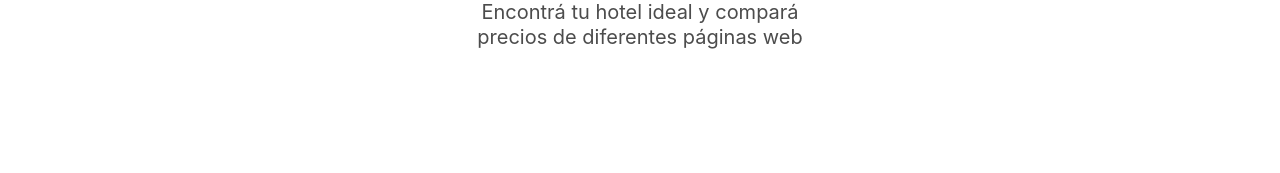
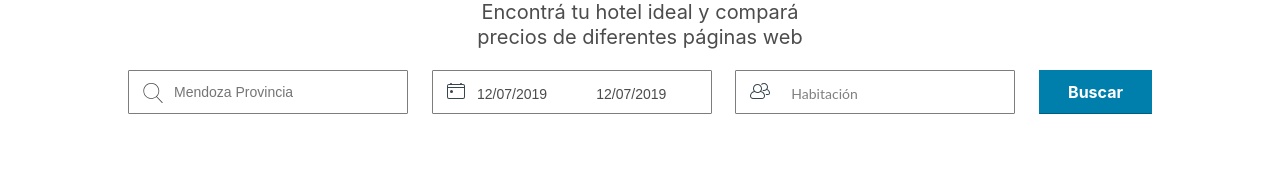
Before and after one commit to stormwings/react_booking, a React (Create React App) app: page / in a window 1280 px wide. Shown: the part 393-566 px from the top of the page. Built offline with nearby package versions, Linux system fonts and the light colour scheme.

Commit message:
input search component, new libraries and components

```diff
--- a/package.json
+++ b/package.json
@@ -7,8 +7,10 @@
     "@testing-library/react": "^9.3.2",
     "@testing-library/user-event": "^7.1.2",
     "react": "^16.12.0",
+    "react-datepicker": "^2.10.1",
     "react-dom": "^16.12.0",
     "react-scripts": "3.3.0",
+    "react-select": "^3.0.8",
     "react-slick": "^0.25.2"
   },
   "scripts": {
--- a/src/App.jsx
+++ b/src/App.jsx
@@ -10,19 +10,19 @@ import DestinationsPanel from "./components/smart/Destinations/Destinations";
 import FooterPanel from "./components/smart/Footer/Footer";
 import Suggestions from "./components/smart/Suggestions/Suggestions";
 
-import { brandUrl } from "./helpers/constants";
-import { signInUrl } from "./helpers/constants";
 import { currencies } from "./assets/json/currency.json";
 import { magazines } from "./assets/json/magazines.json";
 import { suggestions } from "./assets/json/suggestions.json";
 import { destinations } from "./assets/json/destinations.json";
+
+import { brandUrl, signInUrl, searchUrl } from "./helpers/constants";
 import { landingQuestion, guideTexts, heroText } from "./helpers/copys";
 
 export default function App() {
   return (
     <div className="App">
       <HeaderPanel signInUrl={signInUrl} currencies={currencies} />
-      <HeroPanel logo={brandUrl} subtitle={heroText} />
+      <HeroPanel logo={brandUrl} subtitle={heroText} searchUrl={searchUrl} />
       <QuestionPanel textObject={landingQuestion} />
       <MagazinePanel logo={brandUrl} magazines={magazines} />
       <Suggestions suggestionsList={suggestions} />
--- /dev/null
+++ b/src/assets/svg/SVGCalendar.jsx
@@ -0,0 +1,12 @@
+import React from "react";
+
+const SvgCalendar = props => (
+  <svg tabIndex={-1} width={18} height={16} {...props}>
+    <g className="prefix__svg-color--primary" fill="#37454D">
+      <path d="M16 1h-1a1 1 0 00-2 0H5a1 1 0 00-2 0H2a2 2 0 00-2 2v11a2 2 0 002 2h14a2 2 0 002-2V3a2 2 0 00-2-2zm1 13a1 1 0 01-1 1H2a1 1 0 01-1-1V5h16v9zm0-10H1V3c0-.552.45-1 1-1h14a1 1 0 011 1v1z" />
+      <circle cx={4.5} cy={8.5} r={1.5} />
+    </g>
+  </svg>
+);
+
+export default SvgCalendar;
--- /dev/null
+++ b/src/assets/svg/SVGPeople.jsx
@@ -0,0 +1,12 @@
+import React from "react";
+
+const SvgPeople = props => (
+  <svg tabIndex={-1} width={20} height={16} {...props}>
+    <g className="prefix__svg-color--primary" fill="#37454D">
+      <path d="M17.3 6.25c.45-.65.7-1.45.7-2.25 0-2.2-1.8-4-4-4-1.15 0-2.2.5-2.95 1.3.25.2.5.45.7.7.55-.65 1.35-1 2.25-1 1.65 0 3 1.35 3 3 0 .8-.3 1.5-.8 2-.55.6-1.35 1-2.2 1-.4 0-.8-.1-1.15-.25 0 .1-.05.15-.05.25-.05.2-.1.4-.2.6.2.1.4.2.55.3.25.05.55.1.85.1 1 0 1.9-.35 2.6-.95C18 7.3 19 8.55 19 10c0 .55-.45 1-1 1h-2.35c.1.3.2.65.25 1H18c1.1 0 2-.9 2-2 0-1.75-1.1-3.25-2.7-3.75z" />
+      <path d="M14.95 12.3c0-.05 0-.1-.05-.15v-.1c0-.1-.05-.2-.05-.3-.05-.1-.05-.25-.1-.35s-.1-.25-.15-.35c-.05-.15-.1-.25-.2-.4-.2-.4-.45-.75-.75-1.05l-.3-.3c-.2-.2-.4-.35-.65-.5-.45-.3-1-.5-1.55-.65.05-.1.15-.2.2-.3.15-.2.25-.4.3-.6.05-.05.05-.15.1-.2 0-.05.05-.05.05-.1 0-.1.05-.15.05-.25.05-.15.1-.35.1-.5V6c0-.15.05-.35.05-.5 0-.95-.3-1.85-.8-2.55-.2-.3-.45-.6-.75-.8C9.7 1.4 8.65 1 7.5 1 5 1 3 3 3 5.5c0 .25 0 .45.05.7.05.15.05.35.1.5 0 .1.05.15.05.25.05.1.1.2.15.35l.3.6c.05.1.15.2.2.3-.55.15-1.05.35-1.55.65-.25.15-.45.3-.65.5l-.3.3c-.55.6-1 1.35-1.2 2.15-.05.2-.1.45-.15.75V13c0 1.65 1.35 3 3 3h9c1.65 0 3-1.35 3-3v-.45c-.05-.1-.05-.2-.05-.25zM7.5 2c1.05 0 1.95.45 2.6 1.15.55.6.9 1.45.9 2.35 0 .2 0 .45-.05.65 0 .1-.05.2-.1.35-.1.35-.25.7-.45 1-.15.2-.3.35-.45.5-.15.15-.3.25-.45.4-.4.25-.85.45-1.3.55-.25.05-.5.05-.7.05-.95 0-1.8-.4-2.45-1C4.4 7.35 4 6.5 4 5.5 4 3.55 5.55 2 7.5 2zM12 15H3c-1.1 0-2-.9-2-2 0-2.1 1.65-3.85 3.7-4 .75.65 1.75 1 2.8 1 .15 0 .35 0 .5-.05.35-.05.7-.1 1-.25.45-.15.9-.4 1.3-.75 1.35.1 2.5.9 3.15 2 .2.3.3.65.4 1 .1.3.15.65.15 1 0 1.15-.9 2.05-2 2.05z" />
+    </g>
+  </svg>
+);
+
+export default SvgPeople;
--- /dev/null
+++ b/src/assets/svg/SVGSearch.jsx
@@ -0,0 +1,9 @@
+import React from "react";
+
+const SvgSearch = props => (
+  <svg viewBox="0 0 52.966 52.966" {...props}>
+    <path d="M51.704 51.273L36.845 35.82c3.79-3.801 6.138-9.041 6.138-14.82 0-11.58-9.42-21-21-21s-21 9.42-21 21 9.42 21 21 21c5.083 0 9.748-1.817 13.384-4.832l14.895 15.491a.998.998 0 001.414.028 1 1 0 00.028-1.414zM21.983 40c-10.477 0-19-8.523-19-19s8.523-19 19-19 19 8.523 19 19-8.524 19-19 19z" />
+  </svg>
+);
+
+export default SvgSearch;
--- /dev/null
+++ b/src/components/dumb/Input/Input.jsx
@@ -0,0 +1,96 @@
+import React, { useState } from "react";
+import DatePicker from "react-datepicker";
+import Select from "react-select";
+import "react-datepicker/dist/react-datepicker.css";
+import "./Input.scss";
+
+import SvgSearch from "./../../../assets/svg/SVGSearch";
+import SvgCalendar from "./../../../assets/svg/SVGCalendar";
+import SvgPeople from "./../../../assets/svg/SVGPeople";
+
+export default function Input(props) {
+  const { className, value, name, placeholder } = props;
+
+  return (
+    <div className={`input-wrapper ${className}`}>
+      <input
+        type={"text"}
+        value={value}
+        name={name}
+        className={"input text"}
+        placeholder={placeholder}
+      />
+      <button className="search-form__button" type="submit" tabIndex={-1}>
+        <SvgSearch className="search-form__button__icon" />
+      </button>
+    </div>
+  );
+}
+
+export const InputDate = props => {
+  const { className } = props;
+  const [startDate, setStartDate] = useState(new Date());
+  const [endDate, setEndDate] = useState(new Date());
+
+  const handleStartChange = date => setStartDate(date);
+  const handleEndChange = date => setEndDate(date);
+
+  return (
+    <div className={`input-wrapper date ${className}`}>
+      <div className={"input date"}>
+        <DatePicker
+          selected={startDate}
+          onChange={handleStartChange}
+          className={"input date"}
+        />
+        <DatePicker
+          selected={endDate}
+          onChange={handleEndChange}
+          className={"input date"}
+        />
+      </div>
+      <button className="search-form__button" type="submit" tabIndex={-1}>
+        <SvgCalendar className="search-form__button__icon" />
+      </button>
+    </div>
+  );
+};
+
+const options = [
+  { value: "individual", label: "Individual" },
+  { value: "doble", label: "Doble" },
+  { value: "familiar", label: "Familiar" },
+  { value: "multiple", label: "Múltiple" }
+];
+
+const customStyles = {
+  control: (_, { selectProps: { width } }) => ({
+    width: width,
+    paddingTop: "7px"
+  })
+};
+
+const DropdownIndicator = () => <div></div>;
+export const InputSelect = props => {
+  const { className } = props;
+  const [selectedOption, setOption] = useState(null);
+
+  const handleChange = selectedOption => setOption(selectedOption);
+
+  return (
+    <div className={`input-wrapper select ${className}`}>
+      <Select
+        className={`input select ${className}`}
+        components={{ DropdownIndicator }}
+        placeholder={"Habitación"}
+        value={selectedOption}
+        onChange={handleChange}
+        options={options}
+        styles={customStyles}
+      />
+      <button className="search-form__button" type="submit" tabIndex={-1}>
+        <SvgPeople className="search-form__button__icon" />
+      </button>
+    </div>
+  );
+};
--- /dev/null
+++ b/src/components/dumb/Input/Input.scss
@@ -0,0 +1,104 @@
+@import "./../../../styles/variables";
+
+.input-wrapper {
+  width: 100%;
+  font-family: "Lato", sans-serif;
+  position: relative;
+
+  &.date {
+    display: flex;
+  }
+
+  &.select {
+    width: 100%;
+  }
+
+  .input {
+    width: 100%;
+    height: 44px;
+    border-radius: 1px;
+    color: $colorGrayDark;
+    border: 1px solid $colorGray;
+    box-sizing: border-box;
+    display: block;
+    font-size: 14px;
+    outline: none;
+    max-width: 280px;
+
+    @media screen and (max-width: $mobile-900) {
+      max-width: 100%;
+    }
+
+    &.text {
+      padding-left: 45px;
+
+      @media screen and (max-width: $mobile-768) {
+        padding-left: 0px;
+        flex-wrap: wrap;
+        max-width: 100%;
+        text-align: center;
+      }
+    }
+
+    &.date {
+      display: flex;
+      justify-content: space-evenly;
+
+      @media screen and (min-width: $mobile-900) and (max-width: $desk-1024) {
+        justify-content: center;
+        padding-left: 8%;
+      }
+      @media screen and (min-width: $mobile-768) and (max-width: $mobile-900) {
+        padding-left: 12%;
+      }
+
+      .react-datepicker-wrapper {
+        width: 80px;
+
+        .react-datepicker__input-container {
+          input {
+            text-align: center;
+            margin-top: 14px;
+            outline: none;
+            border: none;
+            height: 100%;
+          }
+        }
+      }
+    }
+
+    &.select {
+      padding-left: 45px;
+
+      @media screen and (max-width: $mobile-768) {
+        padding-left: 42%;
+      }
+      @media screen and (max-width: $mobile-600) {
+        padding-left: 40%;
+      }
+      @media screen and (max-width: $mobile-460) {
+        padding-left: 36%;
+      }
+    }
+  }
+
+  .search-form__button {
+    position: absolute;
+    top: 13px;
+    left: 15px;
+    height: 20px;
+    width: 20px;
+    padding: 0;
+    margin: 0;
+    border: none;
+    background: none;
+    outline: none !important;
+    cursor: pointer;
+
+    &__icon {
+      width: 20px;
+      height: 20px;
+      fill: $colorGrayDark;
+    }
+  }
+}
--- a/src/components/smart/Hero/Hero.jsx
+++ b/src/components/smart/Hero/Hero.jsx
@@ -2,19 +2,31 @@ import React from "react";
 import "./Hero.scss";
 
 import Brand from "./../../dumb/Brand/Brand";
+import Button from "../../dumb/Button/Button";
+import Input, { InputDate, InputSelect } from "./../../dumb/Input/Input";
 
 const Subtitle = ({ className, content }) => (
   <h2 className={className ? className : ""}>{content}</h2>
 );
 
 export default function Hero(props) {
-  const { logo, subtitle } = props;
+  const { logo, subtitle, searchUrl } = props;
 
   return (
     <section id="hero_panel">
       <div className="wrapper">
         <Brand image={logo} className={"hero--image"} />
         <Subtitle content={subtitle} className={"hero--subtitle"} />
+        <div className="input--container">
+          <Input name={"query"} placeholder={"Mendoza Provincia"} />
+          <InputDate />
+          <InputSelect />
+          <Button
+            content={"Buscar"}
+            className={"input--button"}
+            onClick={() => (window.location.href = searchUrl)}
+          />
+        </div>
       </div>
     </section>
   );
--- a/src/components/smart/Hero/Hero.scss
+++ b/src/components/smart/Hero/Hero.scss
@@ -21,4 +21,38 @@
       width: 100%;
     }
   }
+
+  .input--container {
+    width: 100%;
+    color: $colorGrayDark;
+    font-size: 12px;
+    text-align: center;
+    margin-right: 8px;
+    display: flex;
+
+    @media screen and (max-width: $mobile-768) {
+      flex-wrap: wrap;
+    }
+
+    .input--button {
+      outline: none;
+      font: inherit;
+      text-align: center;
+      font-weight: 700;
+      color: $colorWhite;
+      cursor: pointer;
+      background-color: $colorBlue;
+      border: 1px solid $colorBlue;
+      border-bottom: 1px solid $colorBlueDark;
+      font-size: 16px;
+      height: 44px;
+      margin-top: 0;
+      flex-shrink: 0;
+      flex-basis: auto;
+      max-width: none;
+      padding: 0 16px;
+      width: 113px;
+      flex-grow: 1;
+    }
+  }
 }
--- a/src/helpers/constants.js
+++ b/src/helpers/constants.js
@@ -2,3 +2,6 @@ export const signInUrl = "https://access.trivago.com/oauth/es-AR/login";
 
 export const brandUrl =
   "https://upload.wikimedia.org/wikipedia/commons/thumb/9/95/Trivago.svg/1280px-Trivago.svg.png";
+
+export const searchUrl =
+  "https://www.trivago.com.ar/?aDateRange%5Barr%5D=2019-12-17&aDateRange%5Bdep%5D=2019-12-18&aPriceRange%5Bfrom%5D=0&aPriceRange%5Bto%5D=0&iRoomType=7&aRooms%5B0%5D%5Badults%5D=2&cpt2=73256%2F200&iViewType=0&bIsSeoPage=0&sortingId=1&slideoutsPageItemId=&iGeoDistanceLimit=20000&address=&addressGeoCode=&offset=0&ra=";
--- a/src/styles/_variables.scss
+++ b/src/styles/_variables.scss
@@ -6,6 +6,8 @@ $colorGray: #7d7d7d;
 $colorGrayDark: #4c4c4c;
 $colorBlack: #000000;
 $colorBlackText: #1f1f2a;
+$colorBlue: #007fad;
+$colorBlueDark: #005f81;
 
 // media queries
 
```
Also changed, not shown: 1 other file (tests, documents, lock files or other folders).
